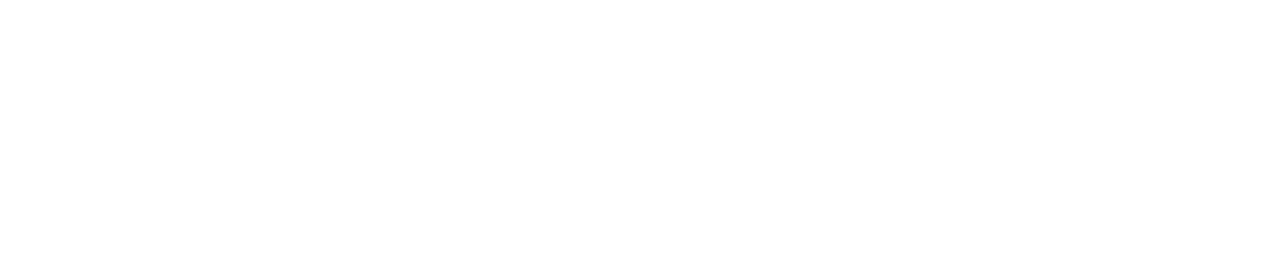
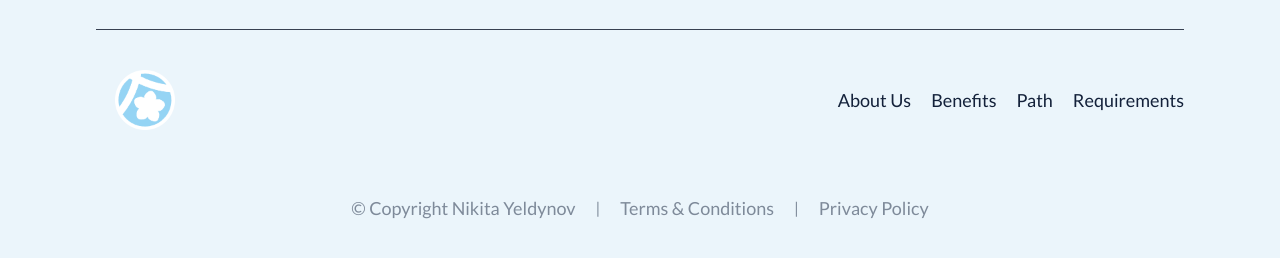
Before and after one commit to yeldynov/cyprus-real-estate, a React (Vite) app: page / in a window 1280 px wide. Shown: the part 4188-4446 px from the top of the page. Before the commit the page ends 4153 px from the top, so only its background shows below. Built offline with nearby package versions, Linux system fonts and the light colour scheme.

Commit message:
cleanup cta2

```diff
--- a/src/App.tsx
+++ b/src/App.tsx
@@ -26,7 +26,7 @@
         <Requirements />
         <Steps />
         <CTA2 />
-        {/* <Footer /> */}
+        <Footer />
       </main>
     </div>
   )
--- a/src/components/CTA2.tsx
+++ b/src/components/CTA2.tsx
@@ -1,4 +1,3 @@
-import { ArrowRight } from 'lucide-react'
 import { FaArrowRightLong } from 'react-icons/fa6'
 import { Button } from './ui/button'
 
```
